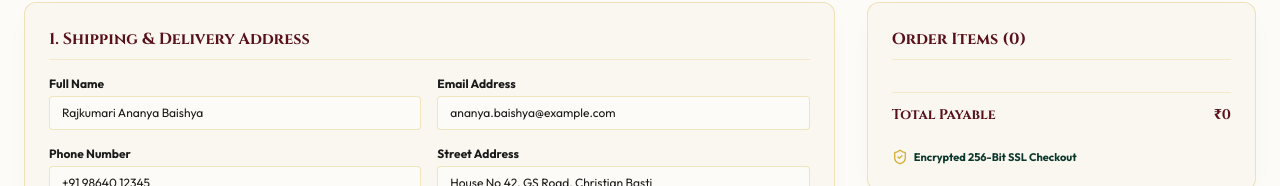
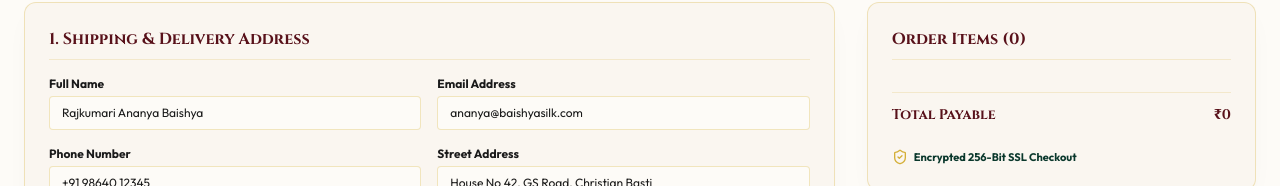
Before and after one commit to thecybertronkid/baishyasilkhouse, a Next.js app: page /checkout in a window 1280 px wide. Shown: the part 318-504 px from the top of the page. Built offline with nearby package versions, Linux system fonts and the light colour scheme.

Commit message:
Clean up all remaining dummy email placeholders with official brand domain

```diff
--- a/src/app/checkout/page.tsx
+++ b/src/app/checkout/page.tsx
@@ -19,7 +19,7 @@ export default function CheckoutPage() {
   // Address State
   const [formData, setFormData] = useState({
     fullName: user ? user.name : "Ananya Baishya",
-    email: user ? user.email : "ananya@example.com",
+    email: user ? user.email : "ananya@baishyasilk.com",
     phone: user ? user.phone : "+91 98640 12345",
     street: "House No 42, GS Road, Christian Basti",
     city: "Guwahati",
--- a/src/context/AuthContext.tsx
+++ b/src/context/AuthContext.tsx
@@ -17,7 +17,7 @@ const AuthContext = createContext<AuthContextType | undefined>(undefined);
 const DEFAULT_USER: UserProfile = {
   id: "usr-001",
   name: "Rajkumari Ananya Baishya",
-  email: "ananya.baishya@example.com",
+  email: "ananya@baishyasilk.com",
   phone: "+91 98640 12345",
   role: "admin",
   loyaltyPoints: 2450,
```
